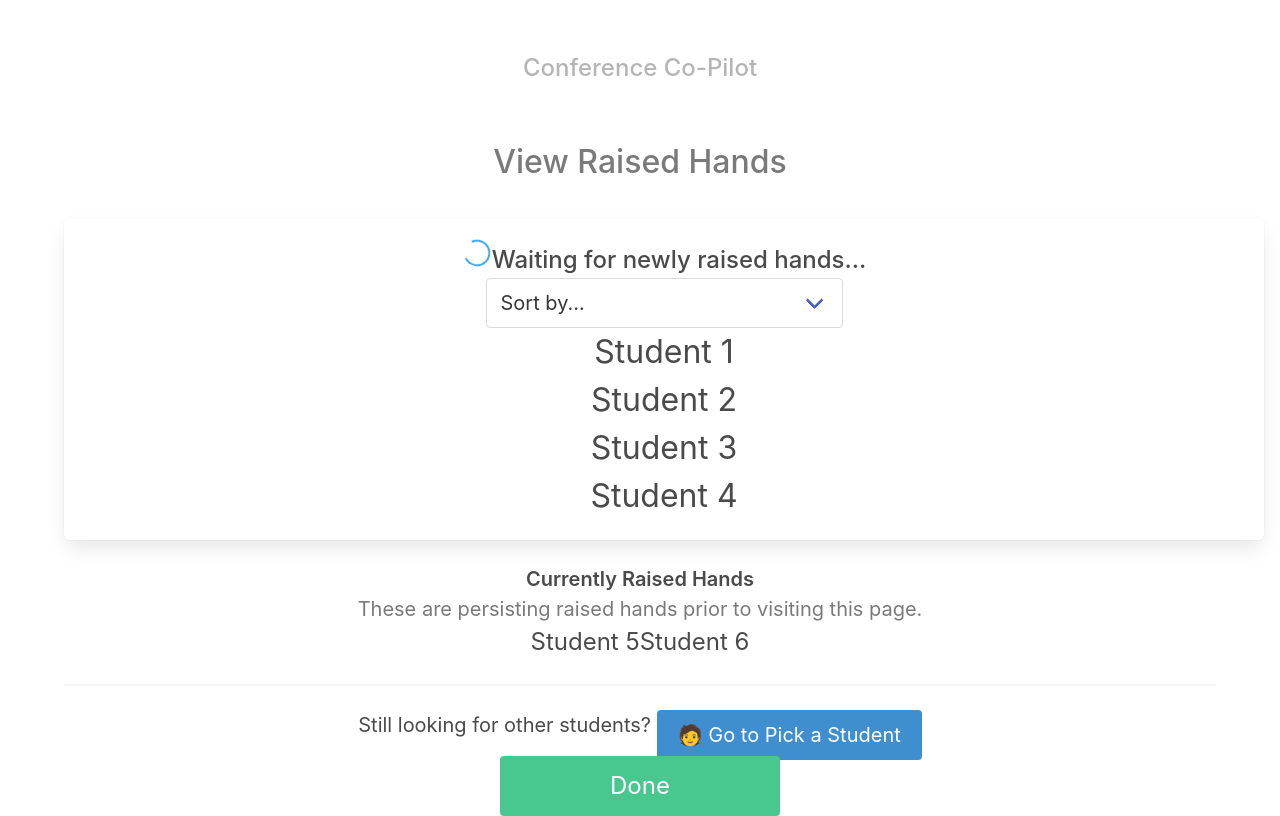
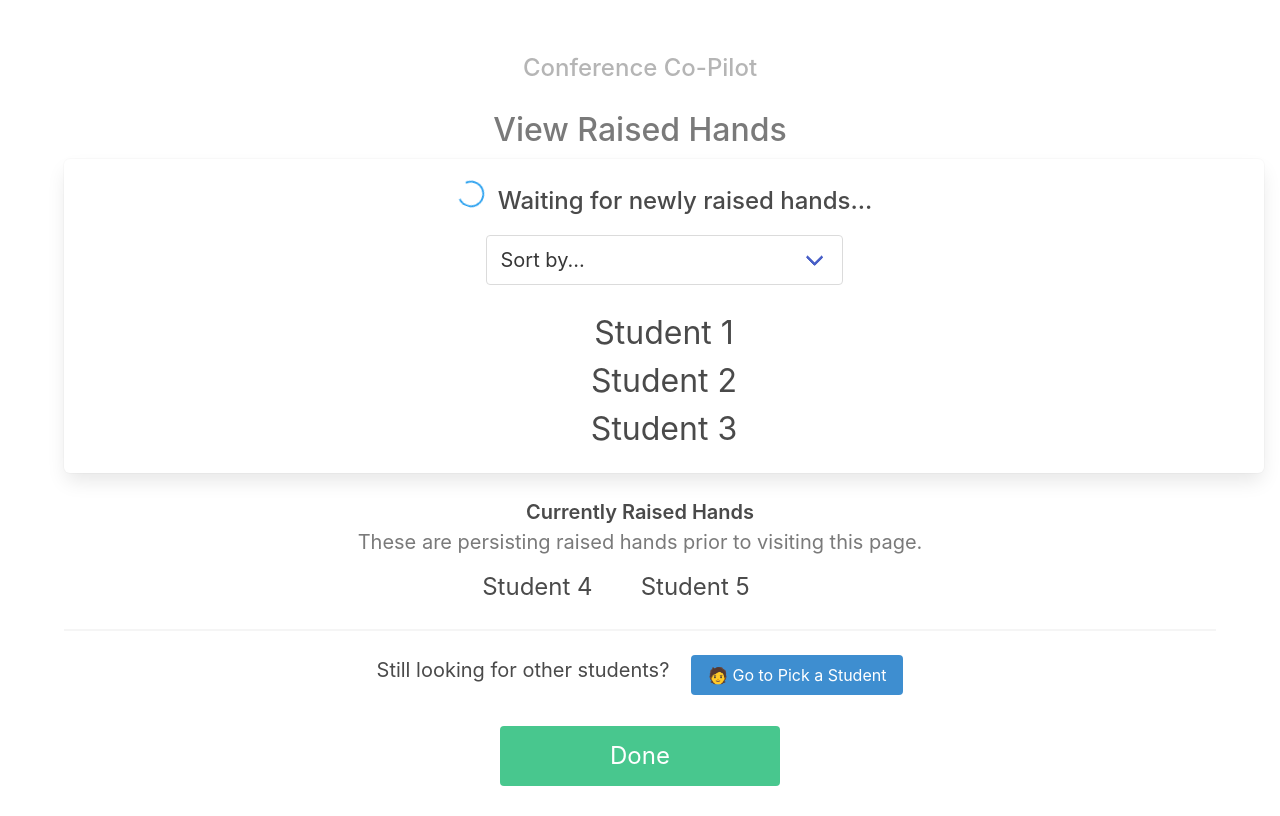
Before and after one commit to daniaalnahdi/is4300-project, a React (Create React App) app: page /raised-hands in a window 1280 px wide. Built offline with nearby package versions, Linux system fonts and the light colour scheme.

Commit message:
add styling to raised hands page

```diff
--- a/src/data/students.js
+++ b/src/data/students.js
@@ -4,7 +4,6 @@ const students = [
   'Student 3',
   'Student 4',
   'Student 5',
-  'Student 6',
 ];
 
 //TO DO, NOT EXPORTED YET
--- a/src/index.css
+++ b/src/index.css
@@ -31,7 +31,7 @@ header {
 }
 
 main {
-  height: 650px;
+  height: 620px;
 }
 
 h1,
@@ -40,7 +40,7 @@ h2 {
 }
 
 h2 {
-  padding: 1em;
+  margin-bottom: 5px;
 }
 
 .home-buttons-list {
--- a/src/views/RaisedHandsView.jsx
+++ b/src/views/RaisedHandsView.jsx
@@ -29,14 +29,19 @@ const RaisedHandsView = () => {
         </h2>
         <div className='box'>
           <div>
-            <ClipLoader color={'hsl(204, 86%, 53%)'} loading={true} size={30} />
-
-            <span className='is-size-4 has-text-weight-medium '>
+            <span className='mr-3'>
+              <ClipLoader
+                color={'hsl(204, 86%, 53%)'}
+                loading={true}
+                size={30}
+              />
+            </span>
+            <span className='is-size-4 has-text-weight-medium'>
               Waiting for newly raised hands...
             </span>
           </div>
 
-          <div class='select is-normal'>
+          <div className='select is-normal mt-4'>
             <select>
               <option>Sort by...</option>
               <option>Lowest to highest participation</option>
@@ -45,14 +50,14 @@ const RaisedHandsView = () => {
               <option>Random</option>
             </select>
           </div>
-          <ul className='is-size-3'>
+          <ul className='is-size-3 mt-5'>
             {showFirst &&
               students.map((name, idx) => {
                 return idx <= 1 && <li key={idx}>{name}</li>;
               })}
             {showSecond &&
               students.map((name, idx) => {
-                return idx > 1 && idx < 4 && <li key={idx}>{name}</li>;
+                return idx > 1 && idx < 3 && <li key={idx}>{name}</li>;
               })}
           </ul>
         </div>
@@ -61,13 +66,13 @@ const RaisedHandsView = () => {
           These are persisting raised hands prior to visiting this page.
         </p>
         <ul
-          className='is-size-4'
+          className='is-size-4 mt-3'
           style={{ display: 'flex', justifyContent: 'center' }}
         >
           {students.map((name, idx) => {
             return (
-              idx > 3 && (
-                <li key={idx} style={{}}>
+              idx > 2 && (
+                <li key={idx} className='mr-6'>
                   {name}
                 </li>
               )
@@ -75,9 +80,9 @@ const RaisedHandsView = () => {
           })}
         </ul>
         <hr />
-        <span>Still looking for other students?</span>{' '}
+        <span className='mr-4'>Still looking for other students?</span>{' '}
         <Link to='/pick-student'>
-          <button className='button is-info is-medium'>
+          <button className='button is-info is-default'>
             🧑 Go to Pick a Student
           </button>
         </Link>
```
